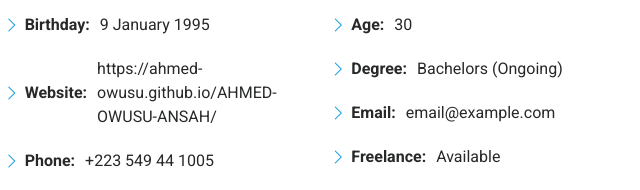
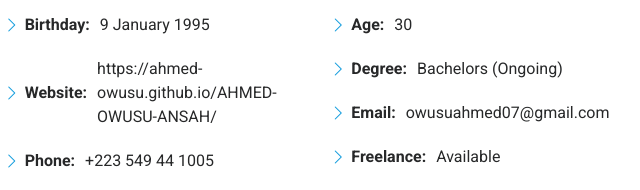
Before and after one commit to AHMED-OWUSU/AHMED-OWUSU-ANSAH, a plain HTML site: page index.html in a window 1280 px wide. Shown: the part 1238-1428 px from the top of the page, 635-1275 px from the left. Drawn offline with Linux system fonts and the light colour scheme.

Commit message:
Update index.html

```diff
--- a/index.html
+++ b/index.html
@@ -110,7 +110,7 @@
                 <ul>
                   <li><i class="bi bi-chevron-right"></i> <strong>Age:</strong> <span>30</span></li>
                   <li><i class="bi bi-chevron-right"></i> <strong>Degree:</strong> <span>Bachelors (Ongoing)</span></li>
-                  <li><i class="bi bi-chevron-right"></i> <strong>Email:</strong> <span>email@example.com</span></li>
+                  <li><i class="bi bi-chevron-right"></i> <strong>Email:</strong> <span>owusuahmed07@gmail.com</span></li>
                   <li><i class="bi bi-chevron-right"></i> <strong>Freelance:</strong> <span>Available</span></li>
                 </ul>
               </div>
```
